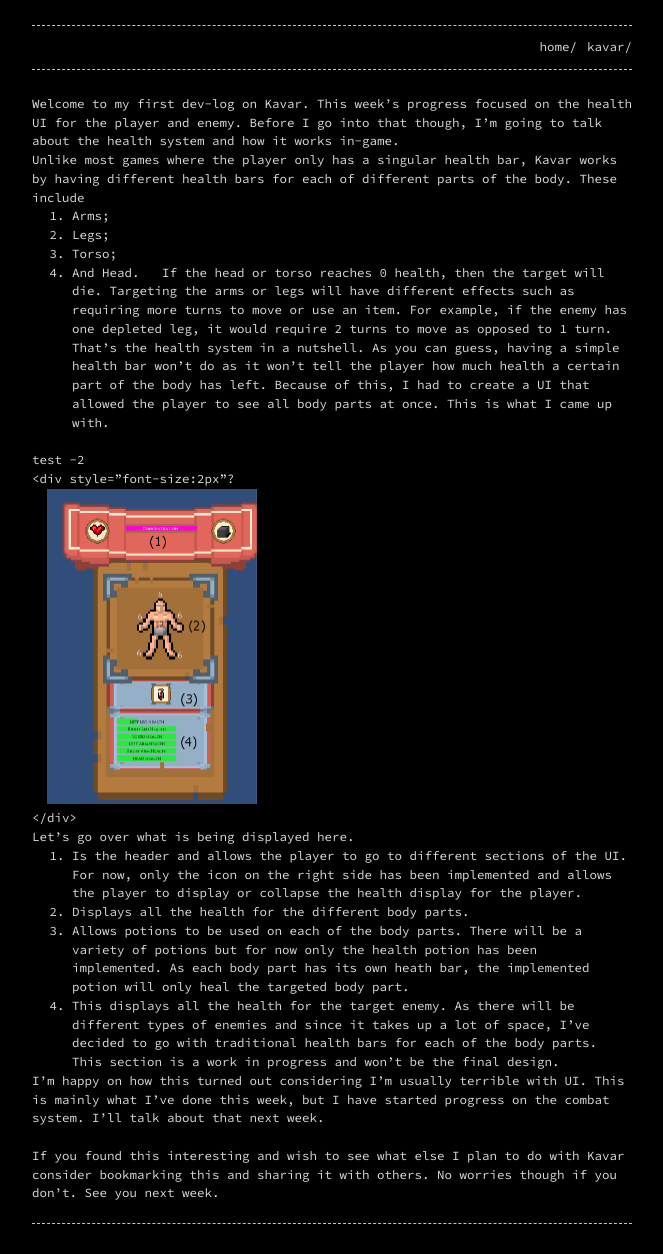
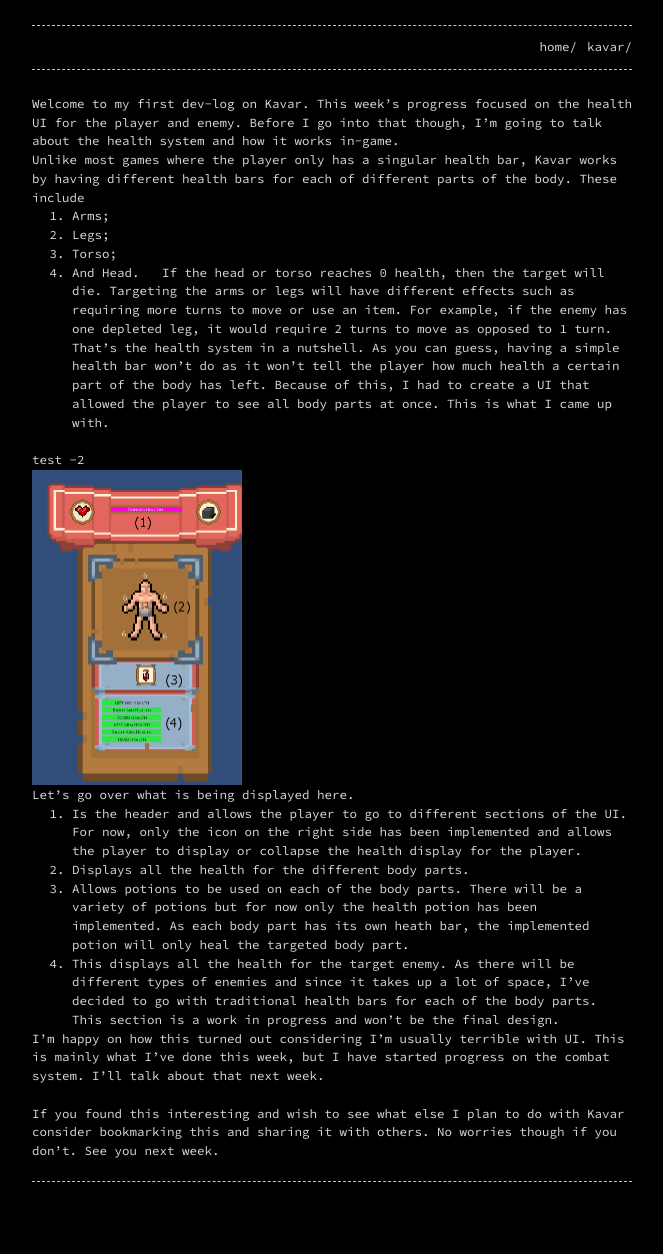
Before and after one commit to KyleS01/KyleS01.github.io, a Jekyll site: the page built from _posts/2020-6-14-Kavar Log 1.markdown, in a window 1280 px wide. Shown: the whole page, without its empty margins (308-971 px from the left). Built offline with Jekyll 4.4.1, drawn with Linux system fonts in a browser that asks for light colours; after the commit the page ends 1212 px from its top, so only the background shows below that.

Commit message:
Update 2020-6-14-Kavar Log 1.markdown

```diff
--- a/_posts/2020-6-14-Kavar Log 1.markdown
+++ b/_posts/2020-6-14-Kavar Log 1.markdown
@@ -16,7 +16,7 @@ That’s the health system in a nutshell. As you can guess, having a simple heal
 
 &nbsp;
 test -2
-<div style="font-size:2px"?
+<div style="font-size:2px">
   <img width="210" height="315" src="/images/interactionmenuV2.PNG">
 </div>
 
```
